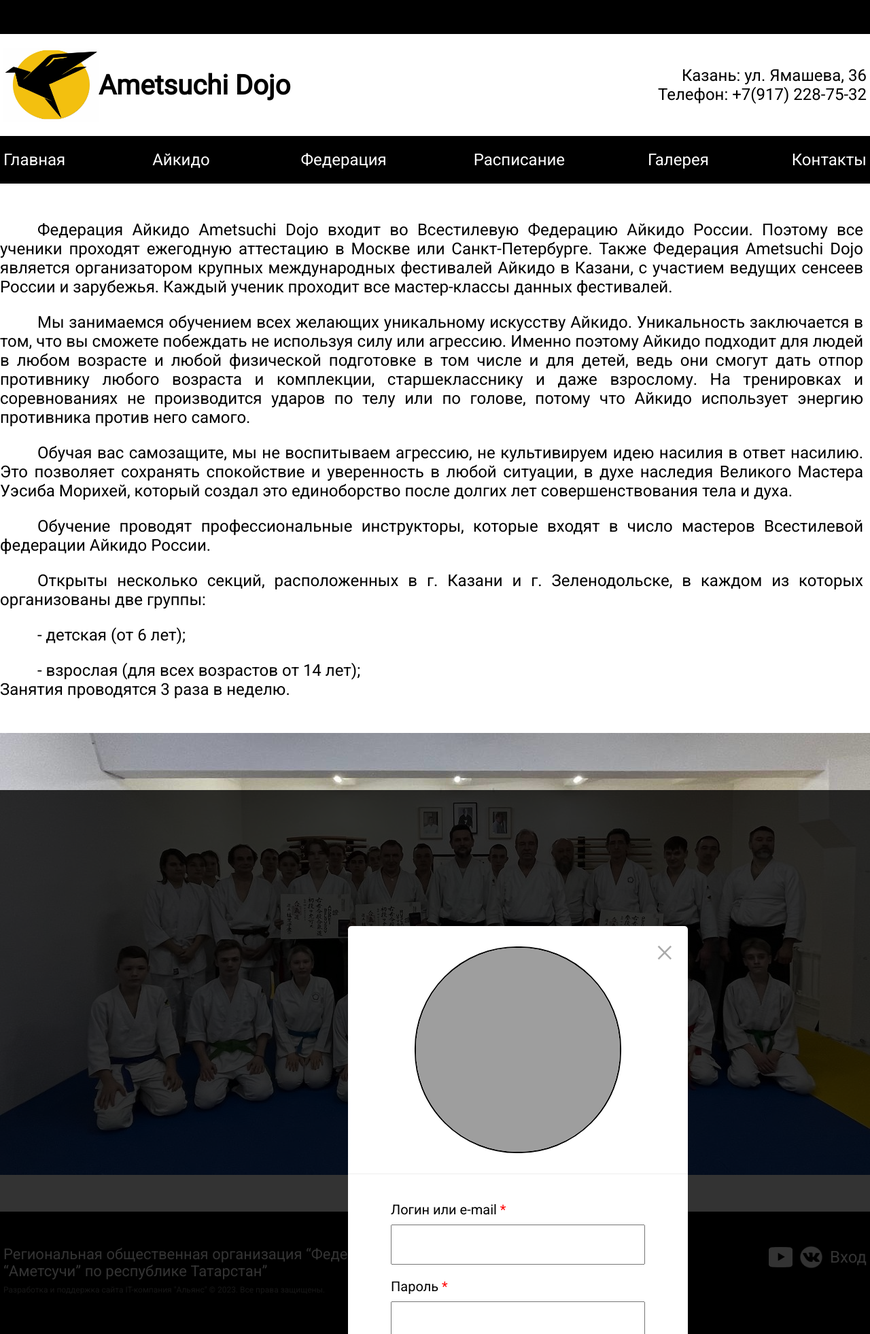
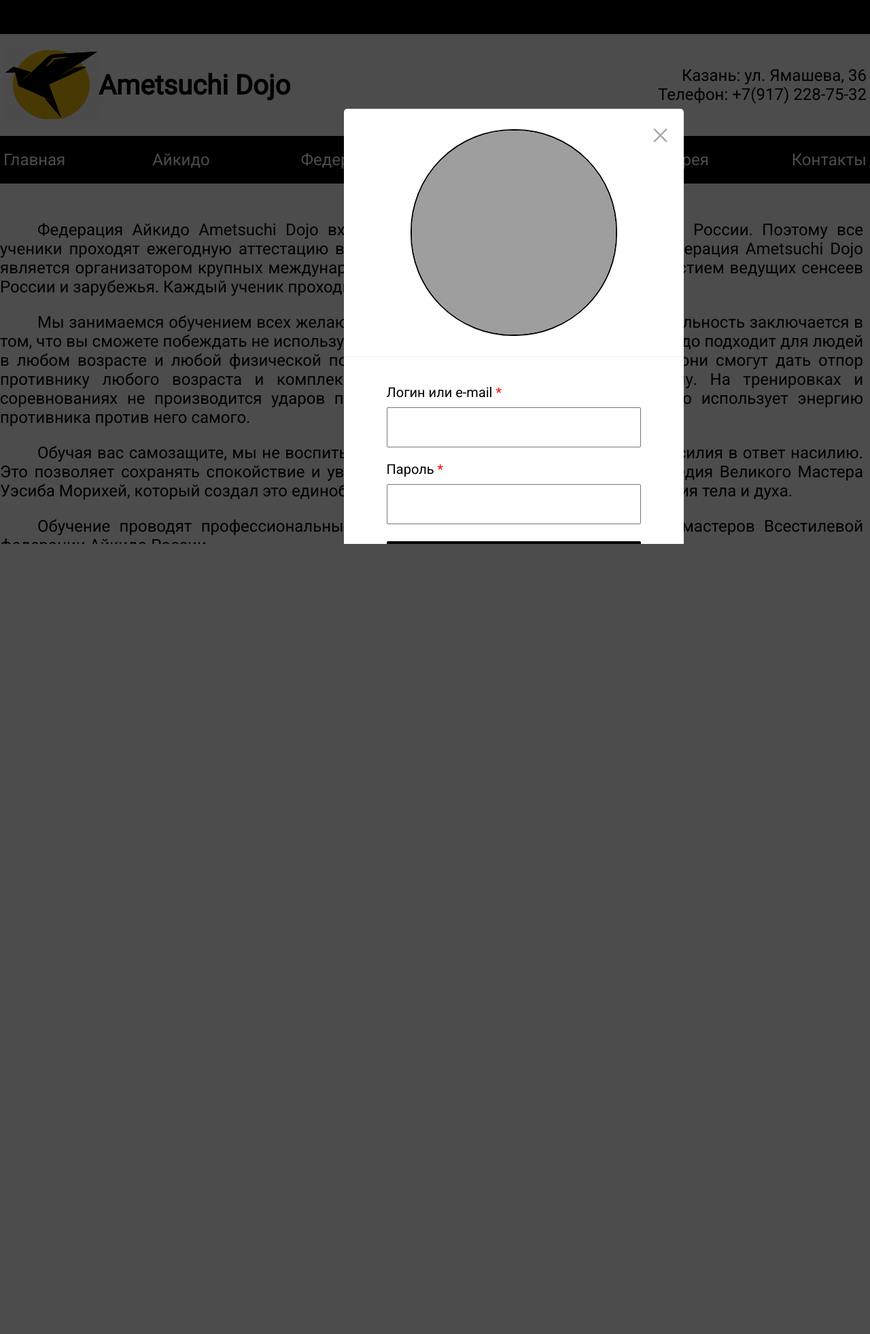
Before and after one commit to ScorpionLF/aikido, a PHP site: page /club.php in a window 1280 px wide, after a click on "Вход". Shown: the whole page at 68% size. After the commit the page ends 800 px from the top, so only its background shows below. Run offline with PHP 8.4, Linux system fonts and the light colour scheme; grey boxes are pictures that could not be loaded.

Commit message:
The modal window closes when clicked outside the block

```diff
--- a/css/footer_style.css
+++ b/css/footer_style.css
@@ -29,7 +29,7 @@ footer {
     margin-top: 50px;
 }
 
-.block-footer-indormation-text-2{
+.block-footer-indormation-text-2 {
     width: 700px;
     font-family: 'Roboto';
     font-style: normal;
@@ -85,35 +85,44 @@ footer {
 
 /*---------------------modal window-----------------*/
 
-.block-footer-modalWindow:before {
-    content: "";
-    display: none;
-    background: rgba(0, 0, 0, 0.8);
+
+.block-footer-modalWindow {
     position: fixed;
     top: 0;
     left: 0;
-    right: 0;
-    bottom: 0;
-    z-index: 10
+    width: 100%;
+    height: 100%;
+    visibility: hidden;
+    opacity: 0;
+    transition: opacity 1s ease-in-out;
+    z-index: 15;
 }
 
-.block-footer-modalWindow:target:before {
-    display: block
+.block-footer-modalWindow:target {
+    visibility: visible;
+    opacity: 1;
+}
+
+.block-footer-modalWindow-overlay {
+    position: fixed;
+    top: 0;
+    bottom: 0;
+    left: 0;
+    right: 0;
+    background-color: rgba(0, 0, 0, 0.7);
+    cursor: default;
 }
 
 .block-footer-modalWindow-dialog {
     background: #FFFFFF;
     border-radius: 5px;
     position: fixed;
-    left: 40%;
-    top: -100%;
-    z-index: 10;
-    /* width: 20%; */
+    left: 39.5%;
     width: 500px;
 }
 
-.block-footer-modalWindow:target .block-footer-modalWindow-dialog {
-    top: 25%
+.block-footer-modalWindow-dialog {
+    top: 20%;
 }
 
 .block-footer-modalWindow-dialog-header,
--- a/footer.php
+++ b/footer.php
@@ -19,11 +19,13 @@
     <footer>
         <section class="footer">
             <div class="block-footer-indormation">
-                <div class="block-footer-indormation-text-1">Региональная общественная организация “Федерация Айкидо “Аметсучи” по
+                <div class="block-footer-indormation-text-1">Региональная общественная организация “Федерация Айкидо
+                    “Аметсучи” по
                     республике
                     Татарстан”
                 </div>
-                <div class="block-footer-indormation-text-2">Разработка и поддержка сайта IT-компания "Альянс" © 2023. Все права
+                <div class="block-footer-indormation-text-2">Разработка и поддержка сайта IT-компания "Альянс" © 2023.
+                    Все права
                     защищены.</div>
             </div>
             <div class="block-footer-buttons">
@@ -38,7 +40,8 @@
                     } else {
                         ?>
                         <a href="#open" class="block-footer-buttons-element-button">Вход</a>
-                        <div class="block-footer-modalWindow" id="open" aria-hidden="true">
+                        <div id="open" class="block-footer-modalWindow">
+                            <a href="#" class="block-footer-modalWindow-overlay"></a>
                             <div class="block-footer-modalWindow-dialog">
                                 <div class="block-footer-modalWindow-dialog-header">
                                     <div class="block-footer-modalWindow-dialog-header-imgs">
```
